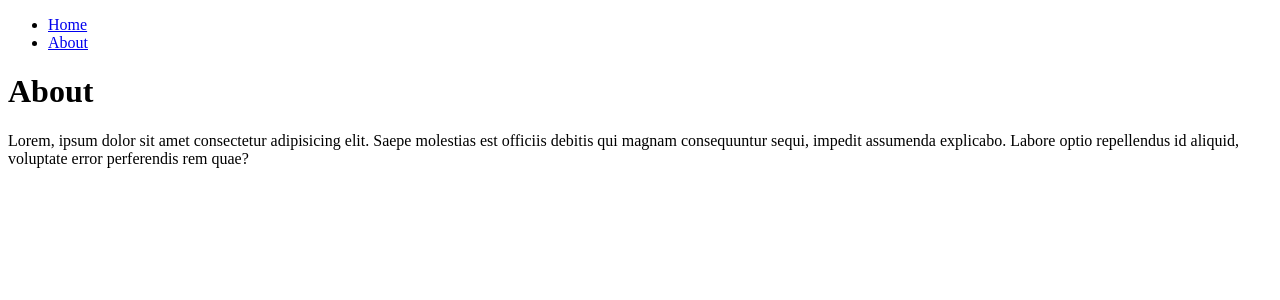
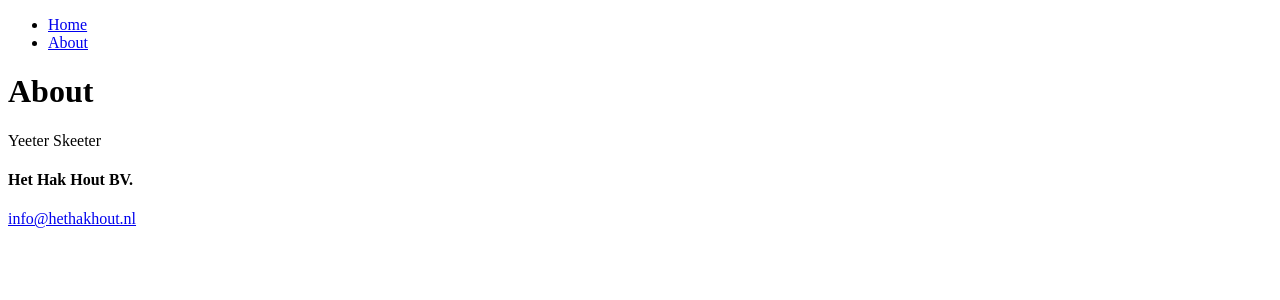
Before and after one commit to castelnuovo/hethakhout, a React (Create React App) app: page /about in a window 1280 px wide. Shown: the top 300 px of the page. Built offline with nearby package versions, Linux system fonts and the light colour scheme.

Commit message:
added footer

```diff
--- a/src/Components/App.js
+++ b/src/Components/App.js
@@ -2,6 +2,7 @@
 import { BrowserRouter, Route } from 'react-router-dom';
 
 import Navbar from './Navbar';
+import Footer from './Footer';
 
 import Home from '../Routes/Home';
 import About from '../Routes/About';
@@ -26,6 +27,7 @@
                     <Navbar />
                     <Route exact path="/" component={Home} />
                     <Route path="/about" component={About} />
+                    <Footer />
                 </div>
             </BrowserRouter>
         );
--- /dev/null
+++ b/src/Components/Footer.js
@@ -0,0 +1,12 @@
+import React from 'react';
+
+const Footer = () => {
+    return (
+        <div className="footer">
+            <h4>Het Hak Hout BV.</h4>
+            <a href="mailto:info@hethakhout.nl">info@hethakhout.nl</a>
+        </div>
+    );
+};
+
+export default Footer;
--- a/src/Routes/About/About.js
+++ b/src/Routes/About/About.js
@@ -5,12 +5,7 @@
         return (
             <div className="container">
                 <h1 className="center">About</h1>
-                <p>
-                    Lorem, ipsum dolor sit amet consectetur adipisicing elit.
-                    Saepe molestias est officiis debitis qui magnam consequuntur
-                    sequi, impedit assumenda explicabo. Labore optio repellendus
-                    id aliquid, voluptate error perferendis rem quae?
-                </p>
+                <p>Yeeter Skeeter</p>
             </div>
         );
     }
```
